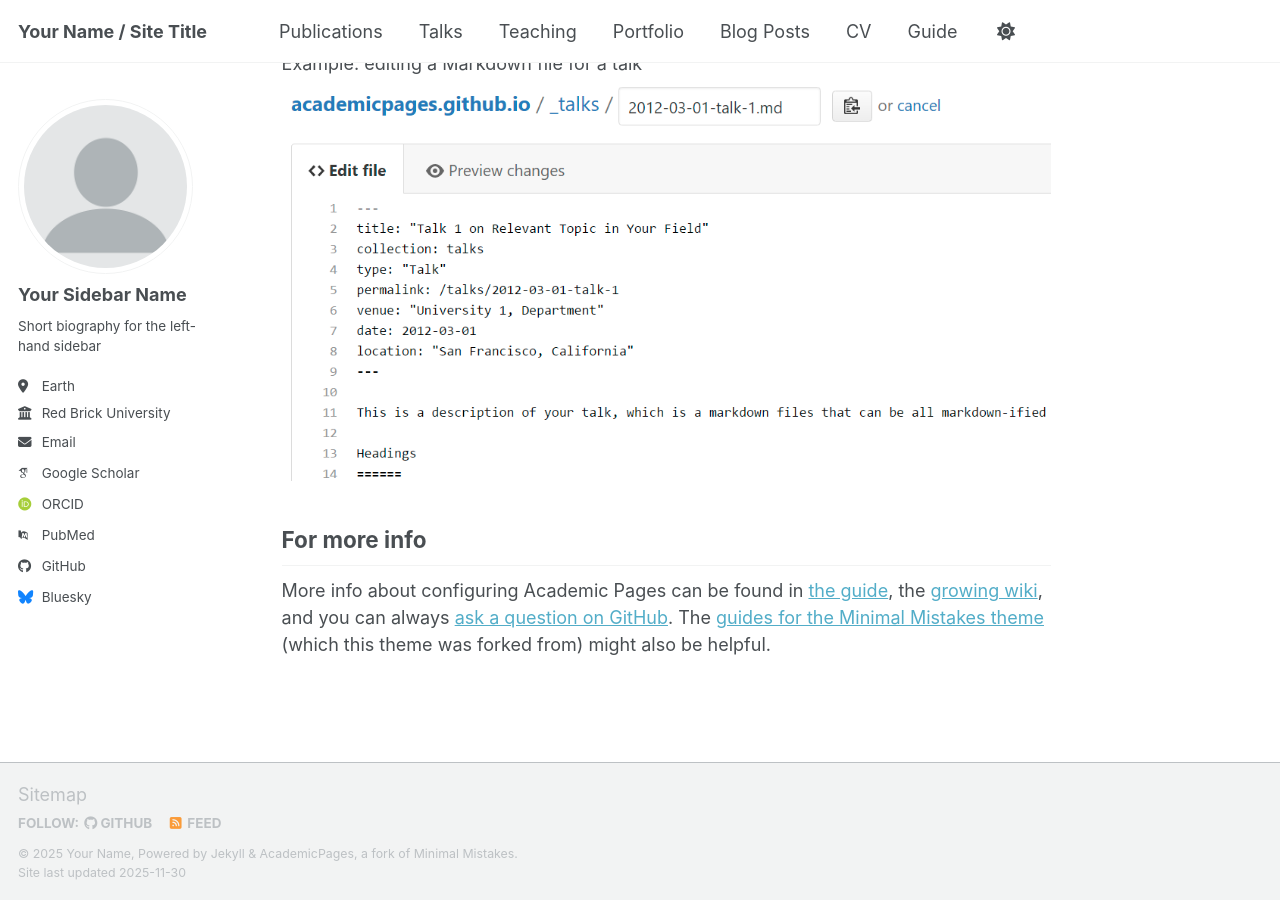
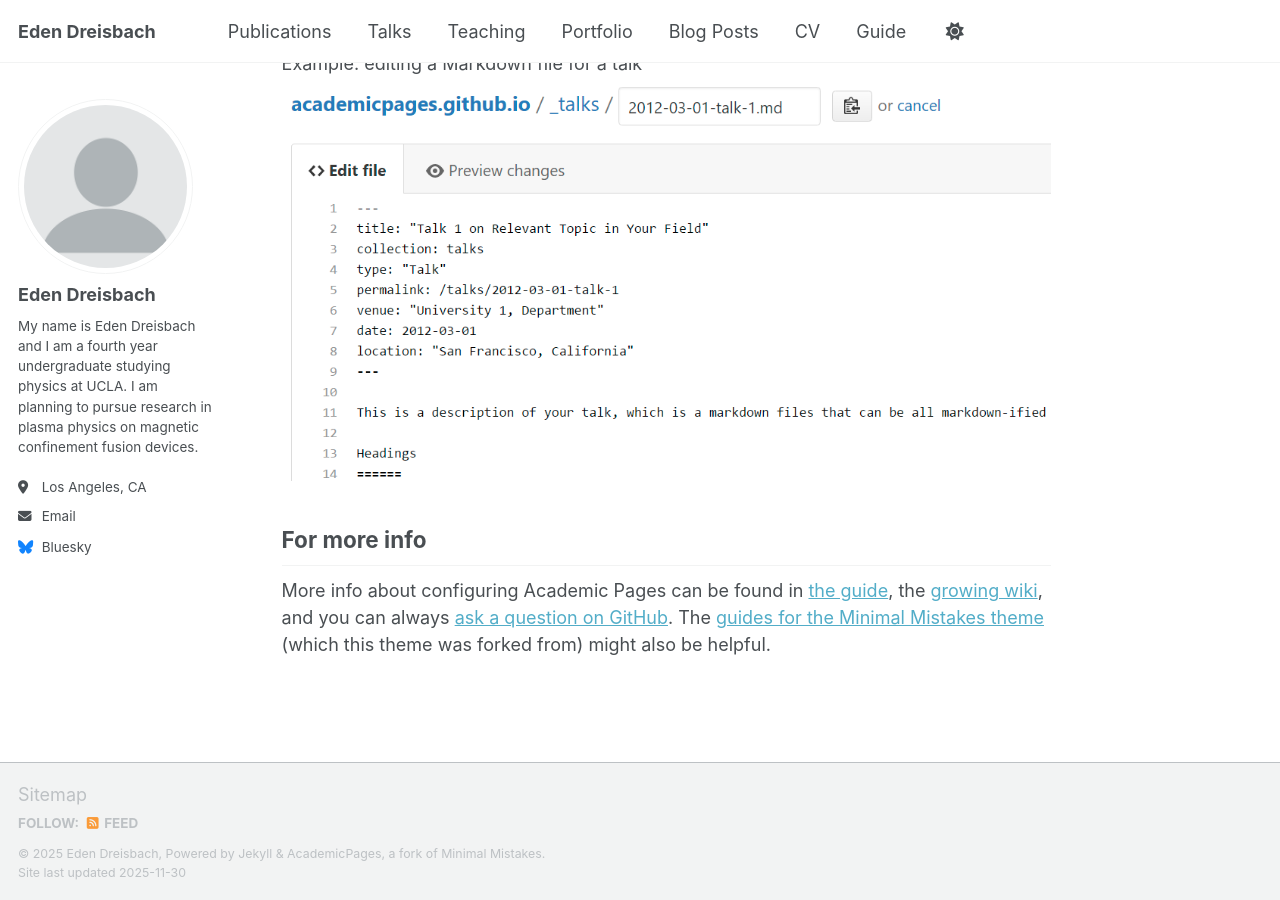
Before and after one commit to edendreisbach3/edendreisbach3.github.io, a Jekyll site: the page built from _pages/about.md, in a window 1280 px wide and 900 px high, scrolled down 2718 px. Built offline with Jekyll 4.4.1, drawn with Linux system fonts in a browser that asks for light colours; some web fonts are replaced; a script bundle is joined from its source files by our own code; library files that are not in the unit come from our copies.

Commit message:
Update _config.yml

```diff
--- a/_config.yml
+++ b/_config.yml
@@ -9,11 +9,11 @@
 # Basic Site Settings
 locale                   : "en-US"
 site_theme               : "default" # Currently available options are "default", "air"
-title                    : "Your Name / Site Title"
+title                    : "Eden Dreisbach"
 title_separator          : "-"
-name                     : &name "Your Name"
-description              : &description "Your Name's academic portfolio"   # Update this with a general description of your site, this is the default if not overridden by a page
-url                      : https://academicpages.github.io # The base hostname & protocol for your site e.g. "https://[your GitHub username].github.io",
+name                     : &name "Eden Dreisbach"
+description              : &description "My name is Eden Dreisbach and I am a fourth year undergraduate studying physics at UCLA. I am planning to pursue research in plasma physics on magnetic confinement fusion devices."   # Update this with a general description of your site, this is the default if not overridden by a page
+url                      : https://edendreisbach3.github.io # The base hostname & protocol for your site e.g. "https://[your GitHub username].github.io",
                                                            # or if you already have some other page hosted on Github then use "https://[your GitHub username].github.io/[Your Repo Name]"
 baseurl                  : "" # the subpath of your site, e.g. "/blog"
 repository               : "academicpages/academicpages.github.io"
@@ -24,24 +24,24 @@ repository               : "academicpages/academicpages.github.io"
 author:
   # Biographic information
   avatar           : "profile.png"
-  name             : "Your Sidebar Name"
+  name             : "Eden Dreisbach"
   pronouns         : # example: "she/her"
-  bio              : "Short biography for the left-hand sidebar"
-  location         : "Earth"
-  employer         : "Red Brick University"
+  bio              : "My name is Eden Dreisbach and I am a fourth year undergraduate studying physics at UCLA. I am planning to pursue research in plasma physics on magnetic confinement fusion devices."
+  location         : "Los Angeles, CA"
+  employer         : #employer
   uri              : # URL
-  email            : "none@example.org"
+  email            : "edendreisbach3@gmail.com"
 
   # Academic websites
   academia         : # URL
-  arxiv            : # URL - Update with the correct link to your profile
-  googlescholar    : "https://scholar.google.com/citations?user=PS_CX0AAAAAJ"
+  arxiv            : # URL
+  googlescholar    : # URL
   inspire-hep      : # URL
   impactstory      : # URL
-  orcid            : "https://orcid.org/yourorcidurl"
+  orcid            : # URL
   semantic         : # URL
   ssrn             : # URL
-  pubmed           : "https://www.ncbi.nlm.nih.gov/pubmed/?term=john+snow"
+  pubmed           : # URL
   researchgate     : # URL
   scopus           : # URL
   zotero           : # URL
@@ -51,7 +51,7 @@ author:
   bitbucket        : # Username - Update with your username on the site
   codepen          : # Username
   dribbble         : # Username
-  github           : "academicpages"
+  github           : # Username
   kaggle           : # Username
   stackoverflow    : # User number or user number and name (i.e., use "1" or "1/jeff-atwood")
 
```
